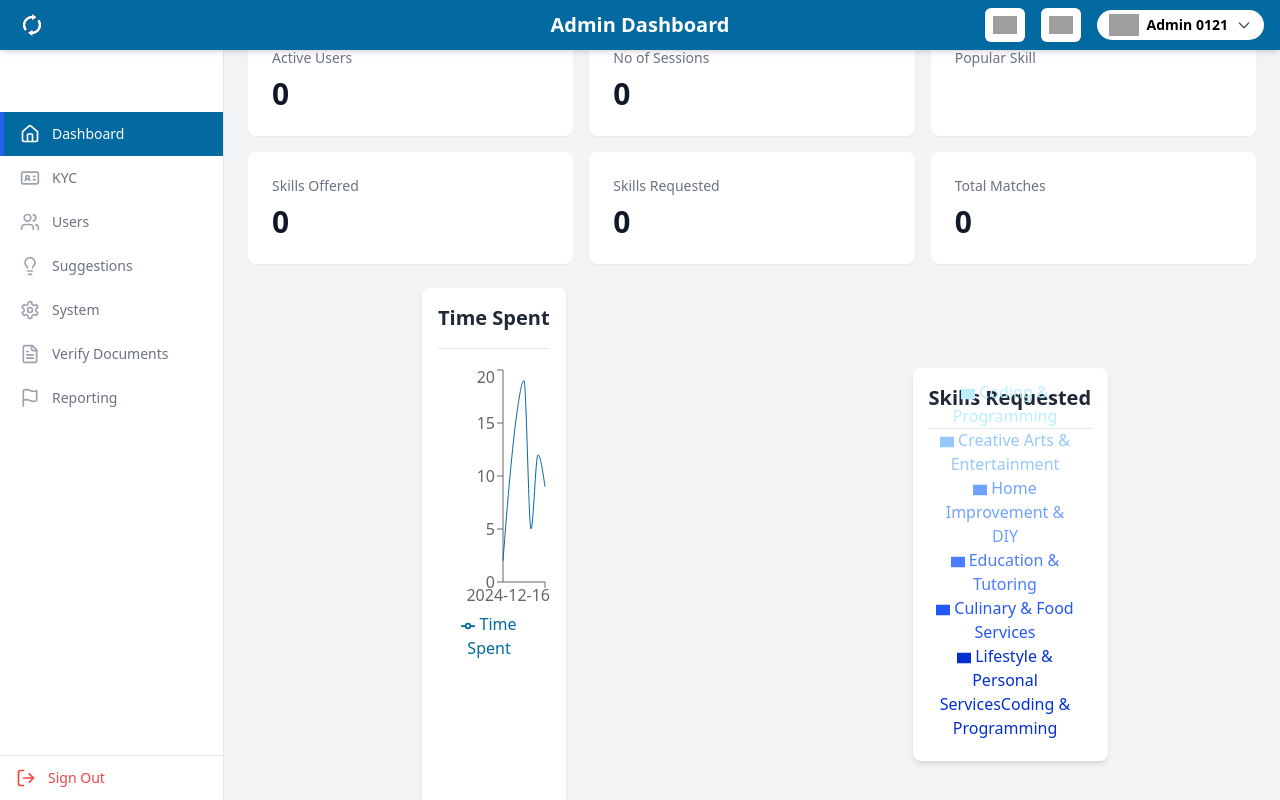
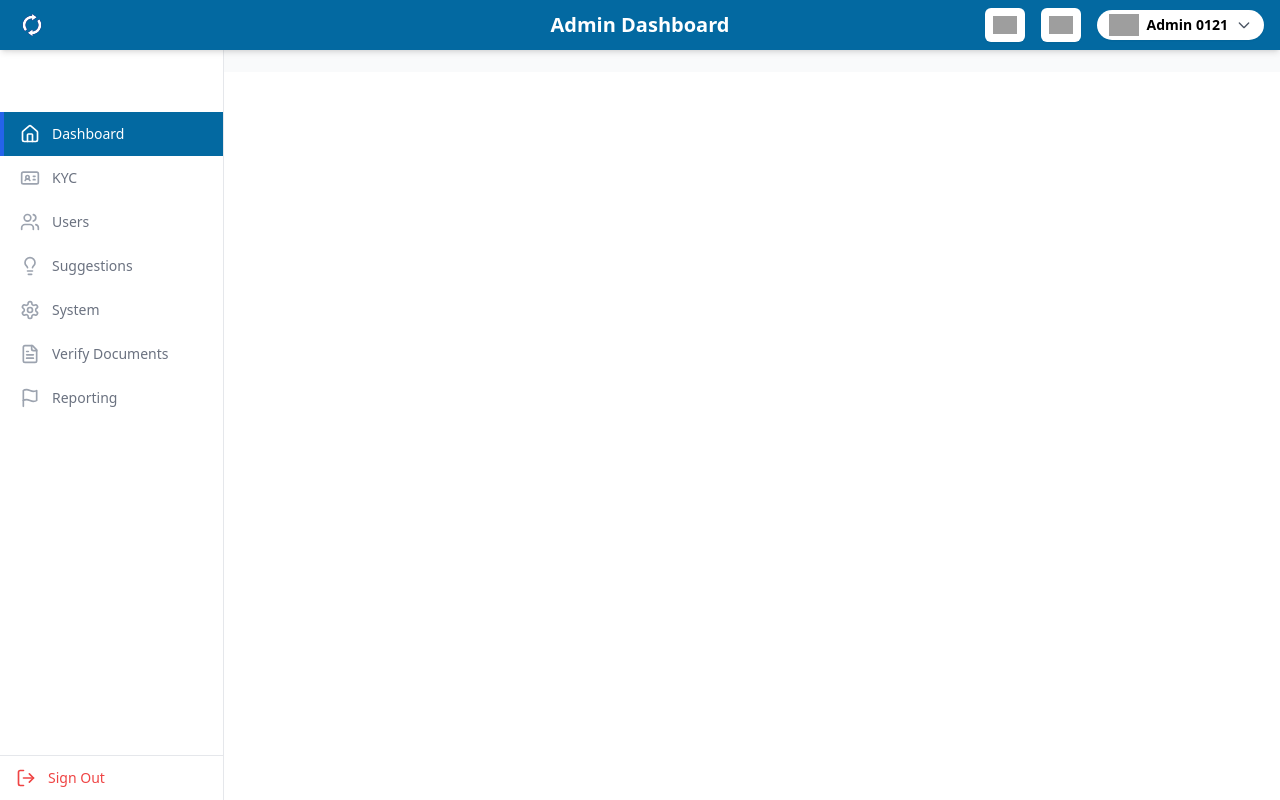
Before and after one commit to Code102SoftwareProject/skill-swap-hub, a Next.js app: page /admin/dashboard in a window 1280 px wide. Built offline with nearby package versions, Linux system fonts and the light colour scheme; grey boxes are pictures that could not be loaded.

Commit message:
feat: enhance Admin Dashboard with new content components for better navigation and organization

```diff
--- a/src/app/admin/dashboard/page.tsx
+++ b/src/app/admin/dashboard/page.tsx
@@ -1,94 +1,57 @@
-'use client';
+'use client'; // Required for client-side rendering
 
-import { useEffect, useState } from 'react';
-import AdminNavbar from "@/components/Admin/AdminNavbar";
-import AdminSidebar from "@/components/Admin/AdminSidebar";
-import { CardWithBar } from "@/components/Dashboard/SkillsRequested";
-import { CardWithChart } from "@/components/Dashboard/TimeSpentChart";
-import KYCContent from "@/components/Admin/dashboardContent/KYCContent";
+import { useState } from 'react';
+import AdminSidebar from '@/components/Admin/AdminSidebar';
+import AdminNavbar from '@/components/Admin/AdminNavbar';
 
-type DashboardData = {
-  activeUsers: number;
-  totalSessions: number;
-  popularSkill: string;
-  totalSkillsOffered: number;
-  totalSkillsRequested: number;
-  matches: number;
-};
-
-type AdminSidebarProps = {
-  // Existing properties
-  onNavigate: (component: string) => void;
-};
+import DashboardContent from '@/components/Admin/dashboardContent/DashboardContent';
+import KYCContent from '@/components/Admin/dashboardContent/KYCContent';
+import UsersContent from '@/components/Admin/dashboardContent/UsersContent';
+import SuggestionsContent from '@/components/Admin/dashboardContent/SuggestionsContent';
+import SystemContent from '@/components/Admin/dashboardContent/SystemContent';
+import VerifyDocumentsContent from '@/components/Admin/dashboardContent/VerifyDocumentsContent';
+import ReportingContent from '@/components/Admin/dashboardContent/ReportingContent';
 
 export default function AdminDashboardPage() {
-  const [data, setData] = useState<DashboardData | null>(null);
   const [activeComponent, setActiveComponent] = useState('dashboard');
 
-  useEffect(() => {
-    fetch("/api/analytics")
-      .then((res) => res.json())
-      .then(setData)
-      .catch((err) => console.error("Failed to fetch dashboard data", err));
-  }, []);
-
-  const renderComponent = () => {
+  // Function to return the right component based on selected tab
+  const renderContent = () => {
     switch (activeComponent) {
       case 'dashboard':
-        return (
-          <div className="p-6 space-y-6">
-            <div className="grid grid-cols-2 md:grid-cols-3 gap-4">
-              <StatCard title="Active Users" value={data?.activeUsers || 0} />
-              <StatCard title="No of Sessions" value={data?.totalSessions || 0} />
-              <StatCard title="Popular Skill" value={data?.popularSkill || ''} />
-              <StatCard title="Skills Offered" value={data?.totalSkillsOffered || 0} />
-              <StatCard title="Skills Requested" value={data?.totalSkillsRequested || 0} />
-              <StatCard title="Total Matches" value={data?.matches || 0} />
-            </div>
-            <div className="grid grid-cols-1 md:grid-cols-2 gap-6">
-              <CardWithChart />
-              <CardWithBar />
-            </div>
-          </div>
-        );
+        return <DashboardContent />;
       case 'kyc':
         return <KYCContent />;
       case 'users':
-        return <div className="p-6">Users Management Component</div>;
+        return <UsersContent />;
       case 'suggestions':
-        return <div className="p-6">Suggestions Component</div>;
+        return <SuggestionsContent />;
       case 'system':
-        return <div className="p-6">System Settings Component</div>;
+        return <SystemContent />;
       case 'verify-documents':
-        return <div className="p-6">Document Verification Component</div>;
+        return <VerifyDocumentsContent />;
       case 'reporting':
-        return <div className="p-6">Reporting Component</div>;
+        return <ReportingContent />;
       default:
-        return <div className="p-6">Select a component from the sidebar</div>;
+        return <DashboardContent />;
     }
   };
 
   return (
-    <div className="flex h-screen bg-gray-100">
+    <div className="flex h-screen">
+      {/* Sidebar with navigation */}
       <AdminSidebar
         onNavigate={setActiveComponent}
         activeComponent={activeComponent}
       />
+
+      {/* Main content area */}
       <div className="flex flex-col flex-1 overflow-hidden">
         <AdminNavbar />
-        <main className="flex-1 overflow-y-auto">
-          {renderComponent()}
+        <main className="p-6 overflow-y-auto bg-gray-50">
+          {renderContent()}
         </main>
       </div>
     </div>
   );
 }
-
-function StatCard({ title, value }: { title: string; value: any }) {
-  return (
-    <div className="bg-white p-6 rounded-lg shadow-sm">
-      <h3 className="text-sm font-medium text-gray-500">{title}</h3>
-      <p className="mt-2 text-3xl font-semibold text-gray-900">{value}</p>
-    </div>
-  );
-}
--- a/src/components/Admin/dashboardContent/DashboardContent.tsx
+++ b/src/components/Admin/dashboardContent/DashboardContent.tsx
@@ -0,0 +1,3 @@
+export default function DashboardContent() {
+    return <h2>Dashboard Content</h2>;
+  }
--- a/src/components/Admin/dashboardContent/ReportingContent.tsx
+++ b/src/components/Admin/dashboardContent/ReportingContent.tsx
@@ -0,0 +1,3 @@
+export default function ReportingContent() {
+    return <h2>Reporting Content</h2>;
+  }
--- a/src/components/Admin/dashboardContent/SuggestionsContent.tsx
+++ b/src/components/Admin/dashboardContent/SuggestionsContent.tsx
@@ -0,0 +1,3 @@
+export default function SuggestionsContent() {
+    return <h2>Suggestions Content</h2>;
+  }
--- a/src/components/Admin/dashboardContent/SystemContent.tsx
+++ b/src/components/Admin/dashboardContent/SystemContent.tsx
@@ -0,0 +1,3 @@
+export default function SystemContent() {
+    return <h2>System Content</h2>;
+  }
--- a/src/components/Admin/dashboardContent/UsersContent.tsx
+++ b/src/components/Admin/dashboardContent/UsersContent.tsx
@@ -0,0 +1,3 @@
+export default function UsersContent() {
+    return <h2>Users Content</h2>;
+  }
--- a/src/components/Admin/dashboardContent/VerifyDocumentsContent.tsx
+++ b/src/components/Admin/dashboardContent/VerifyDocumentsContent.tsx
@@ -0,0 +1,3 @@
+export default function VerifyDocumentsContent() {
+    return <h2>Verify Documents Content</h2>;
+  }
```
